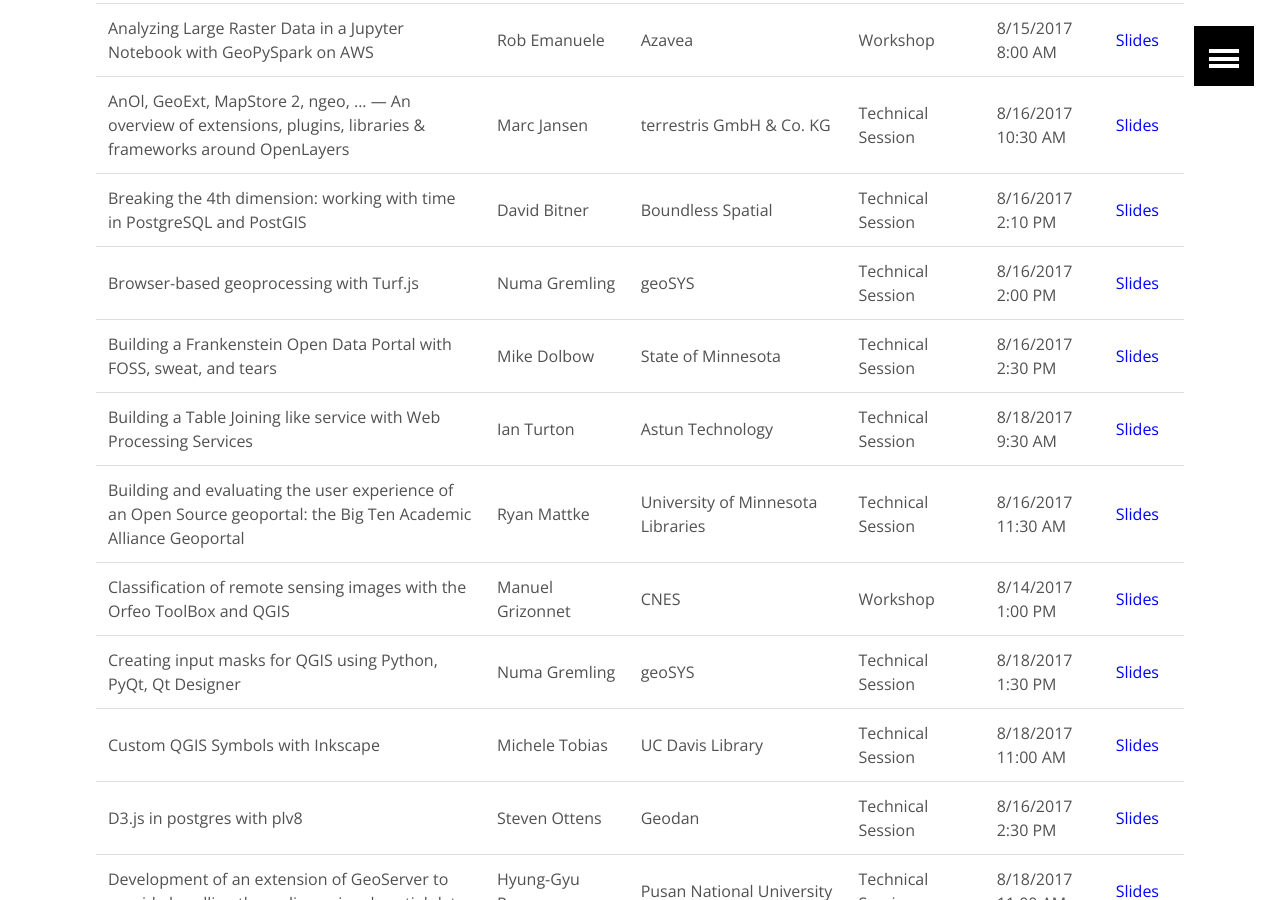
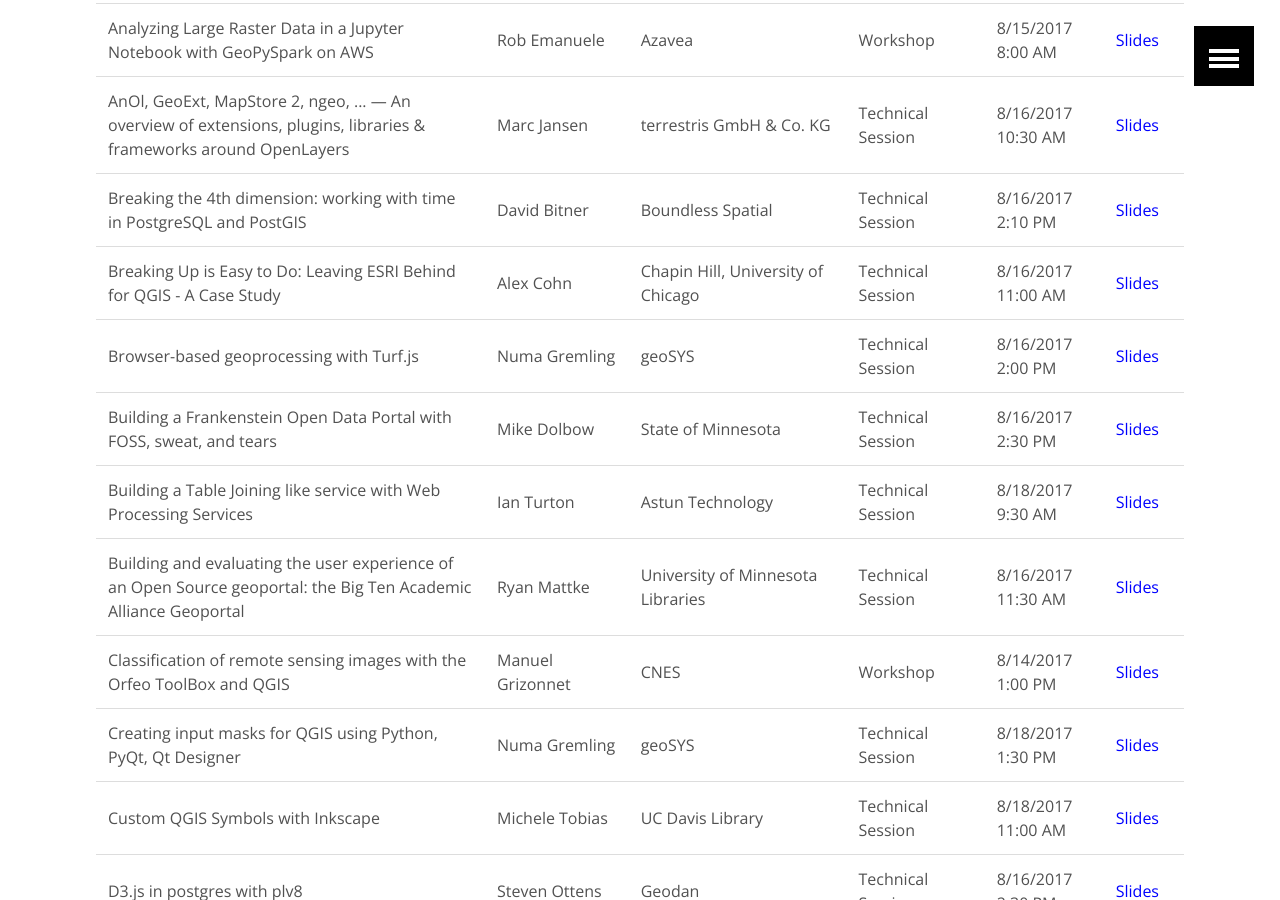
Before and after one commit to AvidGeo/foss4g2017-dev, a Jekyll site: the page built from post_conference/index.html, in a window 1280 px wide and 900 px high, scrolled down 2247 px. Built offline with Jekyll 4.4.1, drawn with Linux system fonts in a browser that asks for light colours.

Commit message:
add slides

```diff
--- a/post_conference/index.html
+++ b/post_conference/index.html
@@ -147,6 +147,7 @@
                 <td>8/16/2017 2:10 PM</td>
                 <td><a href="https://docs.google.com/presentation/d/1E3CtVTCFNYRUyYkvvGA-AW7v0tX4gBDB7bFmBmIlYyw/edit#slide=id.p4" style="color:blue;">Slides</a></td>
             </tr>
+            <tr><td>Breaking Up is Easy to Do: Leaving ESRI Behind for QGIS - A Case Study</td><td>Alex Cohn</td><td>Chapin Hill, University of Chicago</td><td>Technical Session</td><td>8/16/2017 11:00 AM</td><td><a href="https://docs.google.com/presentation/d/1UMS6JQCL0InAFFzvFlUUUt68DX6A4jtDfXFJ2iy10-I/edit?usp=sharing" style="color:blue;">Slides</a></td></tr>
             <tr><td>Browser-based geoprocessing with Turf.js</td><td>Numa Gremling</td><td>geoSYS</td><td>Technical Session</td><td>8/16/2017 2:00 PM</td><td><a href="http://www.geosysnet.de/custom/downloads/Gremling_Turf_FOSS4G_2017.pdf" style="color:blue;">Slides</a></td></tr>
             <tr>
                 <td>Building a Frankenstein Open Data Portal with FOSS, sweat, and tears</td>
```
